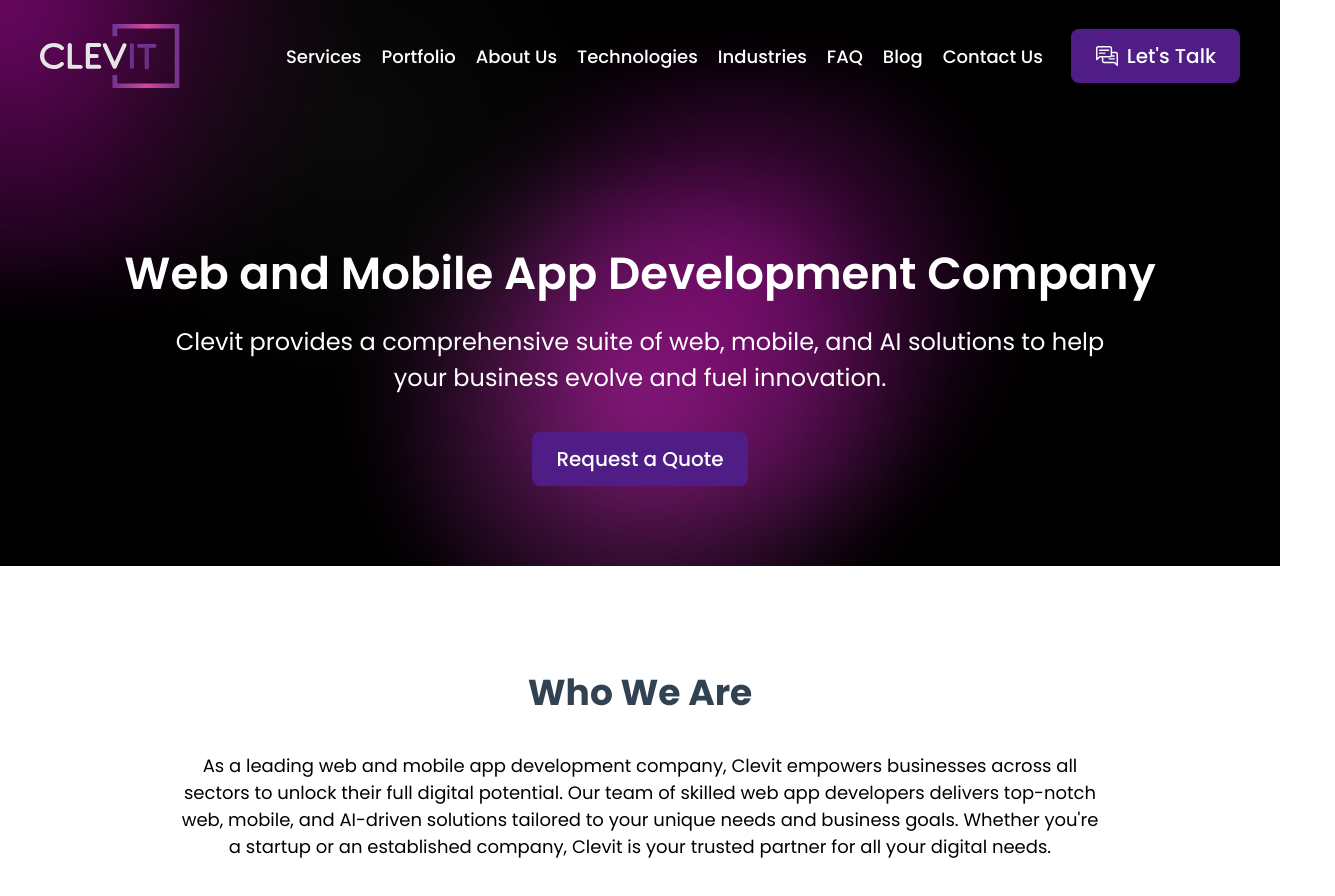
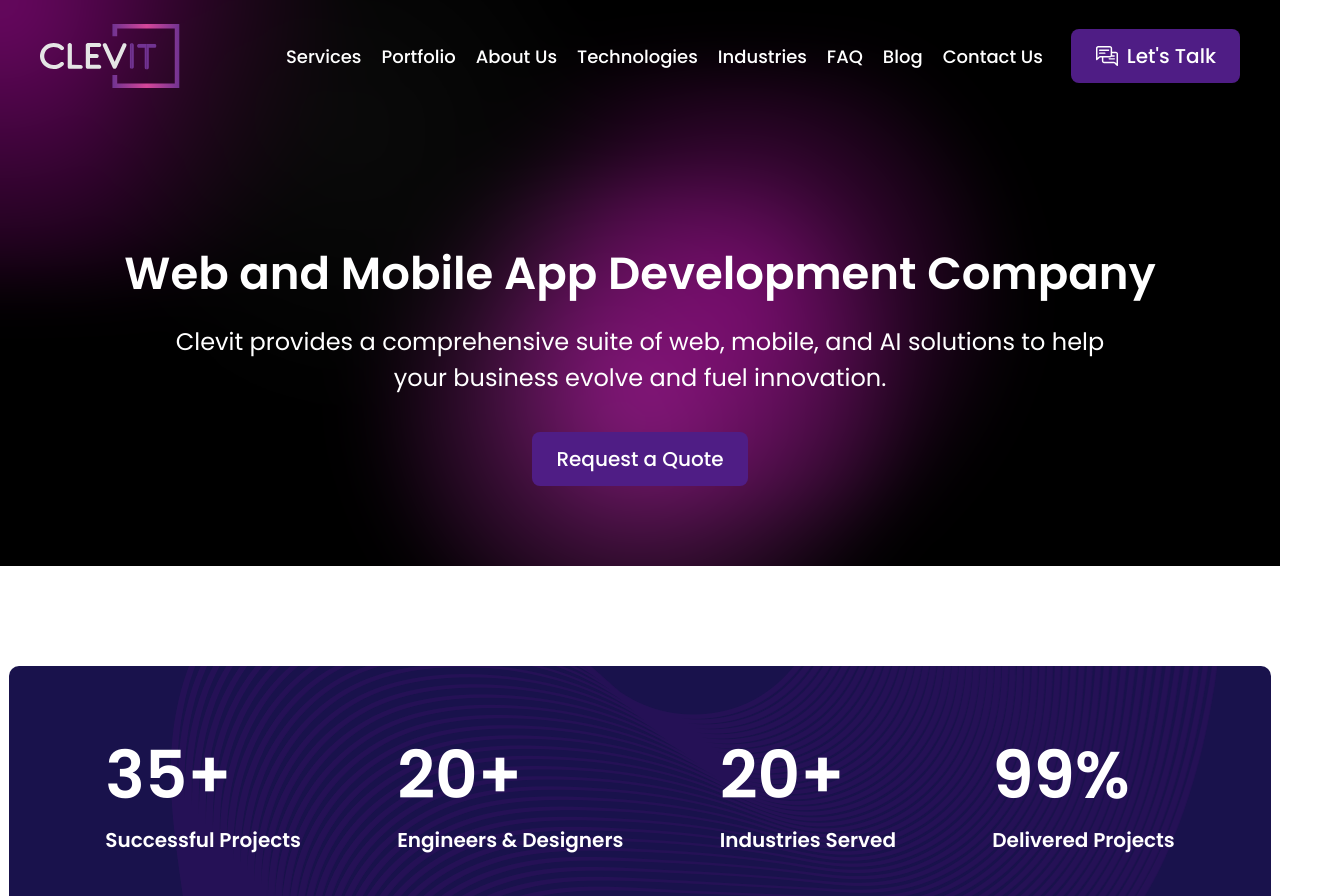
Before and after one commit to CLEVIT-Development/clevit-fe, a React (Vite) app: page / in a window 1280 px wide. Shown: the top 896 px of the page, 1335 px wide, since content can reach past the window. Built offline with nearby package versions, Linux system fonts and the light colour scheme.

Commit message:
feat: Person Card component update: About us section fix: contact-us icon import

```diff
--- a/src/common/templates/Section.tsx
+++ b/src/common/templates/Section.tsx
@@ -31,7 +31,7 @@
         ref={ref}
         className={twMerge(
           classNames(
-            "w-full flex flex-col items-center space-y-8",
+            "flex flex-col items-center space-y-8",
             {
               ["items-start desktop:space-y-2 space-y-4"]: variant === SectionVariant.Secondary,
             },
--- a/src/pages/contact-us/ContactInfo.tsx
+++ b/src/pages/contact-us/ContactInfo.tsx
@@ -3,10 +3,10 @@
 import { socialLinksConstants } from "@/assets/constants/socials.constants";
 import EnvelopeIcon from "@/assets/vectors/Envelope.svg?react";
 import LocationIcon from "@/assets/vectors/Location.svg?react";
+import TelegramIcon from "@/assets/vectors/Telegram.svg?react";
 import TelephoneIcon from "@/assets/vectors/Telephone.svg?react";
 import ViberIcon from "@/assets/vectors/Viber.svg?react";
 import WatsappIcon from "@/assets/vectors/Watsapp.svg?react";
-import TelegramIcon from "@/assets/vectors/telegram.svg?react";
 
 import ContactItem from "./ContactItem";
 import ContactWrapper from "./ContactWrapper";
--- a/src/pages/home/AboutSection.tsx
+++ b/src/pages/home/AboutSection.tsx
@@ -1,17 +1,53 @@
-import Section from "@/common/templates/Section.tsx";
+import React from "react";
 
-const AboutSection = () => (
+import LinkedinIcon from "@/assets/vectors/Linkedin.svg?react";
+import Section from "@/common/templates/Section";
+
+import PersonCard from "./PersonCard";
+
+interface Person {
+  image: string;
+  name: string;
+  surname: string;
+  position: string;
+  iconUrl: string;
+  icon: React.ReactNode;
+}
+
+const persons: Person[] = [
+  {
+    image: "",
+    name: "Name",
+    surname: "Surname",
+    position: "Position",
+    icon: <LinkedinIcon className="fill-[#007EBB] desktop:w-4 w-3" />,
+    iconUrl: "https://www.linkedin.com/in/name-surname/",
+  },
+  {
+    image: "",
+    name: "Name",
+    surname: "Surname",
+    position: "Position",
+    icon: <LinkedinIcon className="fill-[#007EBB] desktop:w-4 w-3" />,
+    iconUrl: "https://www.linkedin.com/in/name-surname/",
+  },
+  {
+    image: "",
+    name: "Name",
+    surname: "Surname",
+    position: "Position",
+    iconUrl: "https://www.linkedin.com/in/name-surname/",
+    icon: <LinkedinIcon className="fill-[#007EBB] desktop:w-4 w-3" />,
+  },
+];
+
+const AboutSection: React.FC = () => (
   <Section title="Who We Are">
-    <p
-      id="home"
-      className="desktop:font-normal desktop:text-md xs:text-base xs:text-left md:text-center xs:text-center xs:max-w-full desktop:max-w-[80%]"
-    >
-      As a leading web and mobile app development company, Clevit empowers businesses across all
-      sectors to unlock their full digital potential. Our team of skilled web app developers
-      delivers top-notch web, mobile, and AI-driven solutions tailored to your unique needs and
-      business goals. Whether you're a startup or an established company, Clevit is your trusted
-      partner for all your digital needs.
-    </p>
+    <div className=" flex desktop:max-w-full overflow-scroll space-x-4 max-w-[350px] ">
+      {persons.map((person, index) => (
+        <PersonCard key={index} {...person} />
+      ))}
+    </div>
   </Section>
 );
 
--- a/src/pages/home/HomePage.tsx
+++ b/src/pages/home/HomePage.tsx
@@ -21,7 +21,6 @@
         </Gradient>
       }
     >
-      <AboutSection />
       <TotalSection
         projectsValue={`35+`}
         stuffValue={`20+`}
@@ -34,6 +33,7 @@
       <ProcessSection />
       <ProjectSection />
       <FeedbackSection />
+      <AboutSection />
       <CalendlySection title="Schedule a free call with a member of our team who will be happy to discuss the services we offer and how they can benefit you." />
     </Layout>
   );
--- /dev/null
+++ b/src/pages/home/PersonCard.tsx
@@ -0,0 +1,42 @@
+import React from "react";
+
+interface PersonCardProps {
+  image: string;
+  name: string;
+  surname: string;
+  position: string;
+  icon: React.ReactNode;
+  iconUrl: string;
+}
+
+const PersonCard: React.FC<PersonCardProps> = ({
+  image,
+  position,
+  name,
+  surname,
+  icon,
+  iconUrl,
+}) => (
+  <div className="flex-shrink-0  text-center borderp-4 rounded-lg">
+    {image ? (
+      <img
+        src={image}
+        alt={`${name} ${surname}`}
+        className="desktop:w-[410px] w-[305px] h-[452px] object-cover rounded-[10px]"
+      />
+    ) : (
+      <div className="desktop:w-[410px] w-[305px] h-[452px] bg-[#D9D9D9] rounded-[10px]"></div>
+    )}
+    <div className="mt-4 flex flex-col desktop:items-start items-center">
+      <h3 className="desktop:text-lg font-semibold text-gray-200 text-[15px]">
+        {name} {surname}
+      </h3>
+      <div className="desktop:text-md mt-2 text-[#314252] text-sm">{position}</div>
+      <a href={iconUrl} className="text-2xl mt-2">
+        {icon}
+      </a>
+    </div>
+  </div>
+);
+
+export default PersonCard;
```
